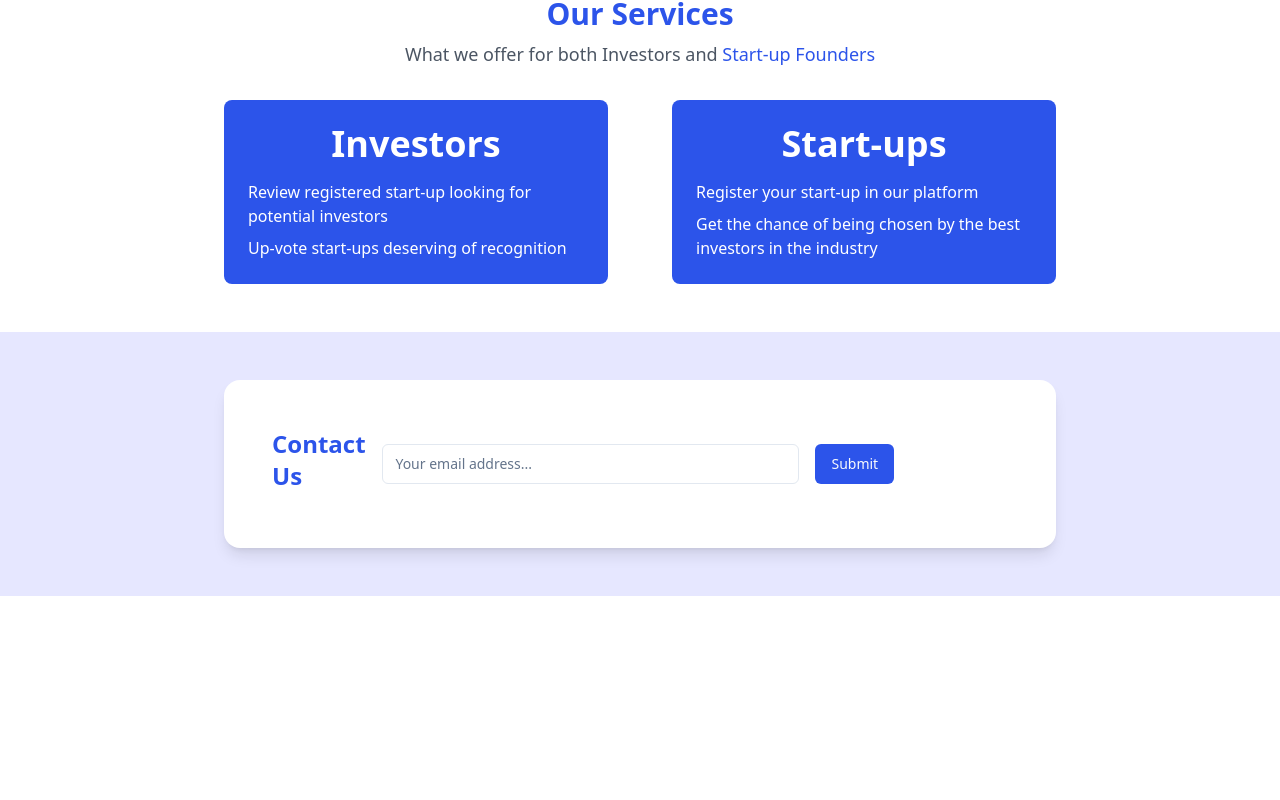
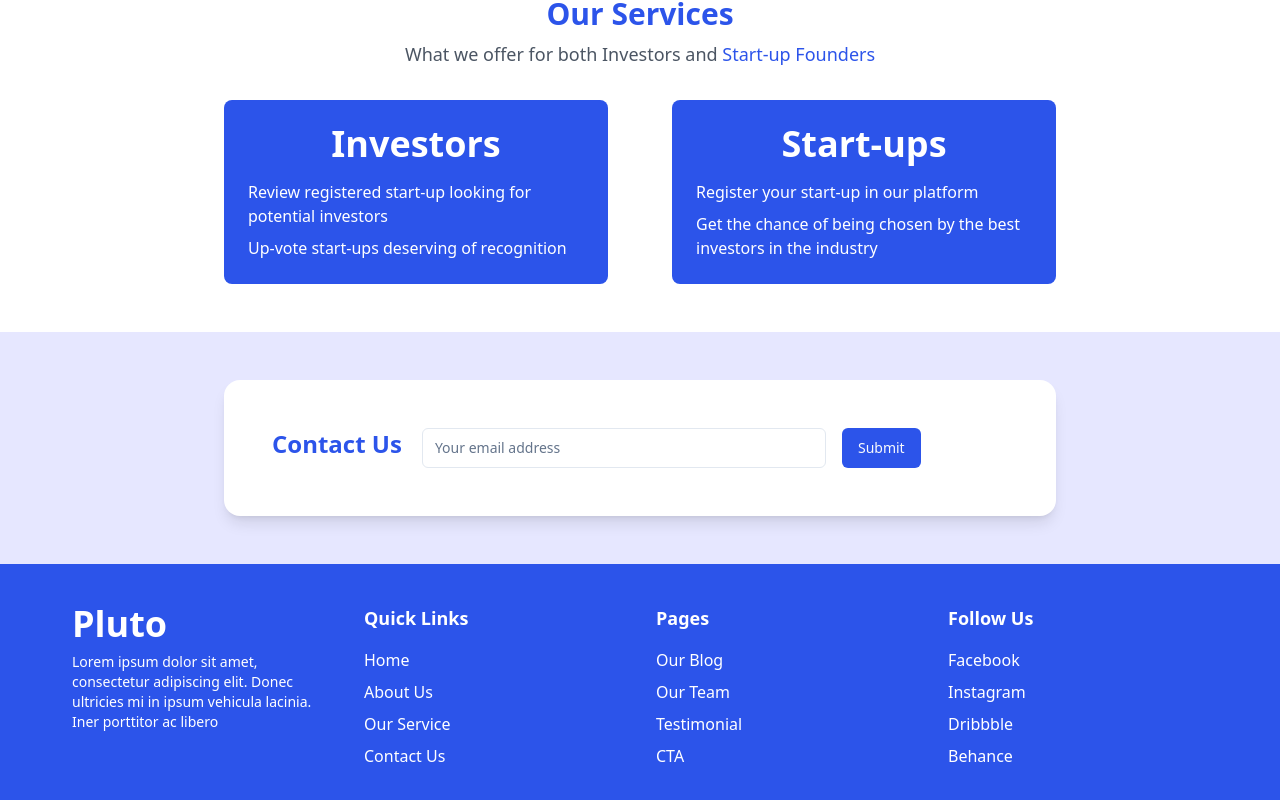
Before and after one commit to okcha4ever/pluto, a Next.js app: page / in a window 1280 px wide. Shown: the part 1145-1945 px from the top of the page. Before the commit the page ends 1741 px from the top, so only its background shows below. Built offline with nearby package versions, Linux system fonts and the light colour scheme; no server answers.

Commit message:
Added footer complete landing page

```diff
--- a/package.json
+++ b/package.json
@@ -15,6 +15,7 @@
   "dependencies": {
     "@next-auth/prisma-adapter": "^1.0.7",
     "@prisma/client": "^5.6.0",
+    "@radix-ui/react-avatar": "^1.0.4",
     "@radix-ui/react-slot": "^1.0.2",
     "@t3-oss/env-nextjs": "^0.7.1",
     "class-variance-authority": "^0.7.0",
--- a/src/app/page.tsx
+++ b/src/app/page.tsx
@@ -1,9 +1,9 @@
 import { Contact } from "@/components/component/contact";
 import EmpowerSection from "@/components/component/empower-section";
+import { Footer } from "@/components/component/footer";
 import { Hero } from "@/components/component/hero";
 import { HowItWorks } from "@/components/component/how-it-works-section";
 import { ServicesSection } from "@/components/component/services-section";
-
 
 export default function HomePage() {
   return (
@@ -13,6 +13,7 @@ export default function HomePage() {
       <HowItWorks />
       <ServicesSection />
       <Contact />
+      <Footer />
     </main>
   );
 }
--- a/src/components/component/contact.tsx
+++ b/src/components/component/contact.tsx
@@ -1,7 +1,3 @@
-/**
- * This code was generated by v0 by Vercel.
- * @see https://v0.dev/t/wR8kvMqzCYB
- */
 import { Input } from "@/components/ui/input";
 import { Button } from "@/components/ui/button";
 
@@ -9,16 +5,16 @@ export function Contact() {
   return (
     <section className="bg-[#e6e7ff] py-12">
       <div className="mx-auto max-w-4xl px-4 sm:px-6 lg:px-8">
-        <div className="rounded-2xl bg-white p-8 shadow-lg sm:flex sm:items-center sm:justify-between sm:p-12">
+        <div className="flex flex-col justify-between rounded-2xl bg-white p-8 shadow-lg sm:items-center sm:justify-start sm:p-12 md:flex-row">
           <div className="mb-4 sm:mb-0 sm:flex sm:flex-col">
-            <h2 className="mb-2 text-2xl font-bold text-[#2C54EA]">
+            <h2 className="mb-2 whitespace-nowrap text-2xl font-bold text-[#2C54EA]">
               Contact Us
             </h2>
           </div>
-          <div className="w-full sm:flex sm:items-center">
+          <div className="flex w-full items-center justify-start">
             <Input
-              className="mb-4 w-2/3 sm:mb-0 sm:mr-4"
-              placeholder="Your email address..."
+              className="mx-5  w-2/3 sm:mb-0 sm:mr-4"
+              placeholder="Your email address"
             />
             <Button className="bg-[#2C54EA]">Submit</Button>
           </div>
--- /dev/null
+++ b/src/components/component/footer.tsx
@@ -0,0 +1,92 @@
+import { WifiIcon } from "lucide-react";
+
+export function Footer() {
+  return (
+    <footer className="bg-[#2c54ea] p-10 text-white">
+      <div className="container mx-auto grid grid-cols-2 gap-8 sm:grid-cols-1 lg:grid-cols-4">
+        <div>
+          <h2 className="mb-2 text-4xl font-bold">Pluto</h2>
+          <p className="text-sm">
+            Lorem ipsum dolor sit amet, consectetur adipiscing elit. Donec
+            ultricies mi in ipsum vehicula lacinia. Iner porttitor ac libero
+          </p>
+        </div>
+        <div>
+          <h3 className="mb-4 text-lg font-semibold">Quick Links</h3>
+          <ul className="space-y-2">
+            <li>
+              <a className="hover:underline" href="#">
+                Home
+              </a>
+            </li>
+            <li>
+              <a className="hover:underline" href="#">
+                About Us
+              </a>
+            </li>
+            <li>
+              <a className="hover:underline" href="#">
+                Our Service
+              </a>
+            </li>
+            <li>
+              <a className="hover:underline" href="#">
+                Contact Us
+              </a>
+            </li>
+          </ul>
+        </div>
+        <div>
+          <h3 className="mb-4 text-lg font-semibold">Pages</h3>
+          <ul className="space-y-2">
+            <li>
+              <a className="hover:underline" href="#">
+                Our Blog
+              </a>
+            </li>
+            <li>
+              <a className="hover:underline" href="#">
+                Our Team
+              </a>
+            </li>
+            <li>
+              <a className="hover:underline" href="#">
+                Testimonial
+              </a>
+            </li>
+            <li>
+              <a className="hover:underline" href="#">
+                CTA
+              </a>
+            </li>
+          </ul>
+        </div>
+        <div>
+          <h3 className="mb-4 text-lg font-semibold">Follow Us</h3>
+          <ul className="space-y-2">
+            <li>
+              <a className="hover:underline" href="#">
+                Facebook
+              </a>
+            </li>
+            <li>
+              <a className="hover:underline" href="#">
+                Instagram
+              </a>
+            </li>
+            <li>
+              <a className="hover:underline" href="#">
+                Dribbble
+              </a>
+            </li>
+            <li>
+              <a className="hover:underline" href="#">
+                Behance
+              </a>
+            </li>
+          </ul>
+        </div>
+      </div>
+    </footer>
+  );
+}
--- /dev/null
+++ b/src/components/component/navbar.tsx
@@ -0,0 +1,100 @@
+/**
+ * This code was generated by v0 by Vercel.
+ * @see https://v0.dev/t/pMx7jTiPsGJ
+ */
+import { Input } from "@/components/ui/input"
+import { AvatarImage, AvatarFallback, Avatar } from "@/components/ui/avatar"
+
+export function Navbar() {
+  return (
+    <nav className="bg-[#3b49df] p-4">
+      <div className="container mx-auto flex items-center justify-between">
+        <div className="flex items-center space-x-4">
+          <FlagIcon className="text-white h-6 w-6" />
+          <span className="text-xl font-bold text-white">Pluto</span>
+        </div>
+        <div className="flex-1 mx-4">
+          <div className="relative">
+            <Input className="pl-10 pr-10 w-full rounded-full" placeholder="Search for anything" type="search" />
+            <MicroscopeIcon className="absolute left-3 top-1/2 transform -translate-y-1/2 text-gray-500 h-5 w-5" />
+          </div>
+        </div>
+        <div className="flex items-center space-x-4">
+          <Avatar>
+            <AvatarImage alt="User avatar" src="/placeholder.svg?height=32&width=32" />
+            <AvatarFallback>U</AvatarFallback>
+          </Avatar>
+          <MenuIcon className="text-white h-6 w-6" />
+        </div>
+      </div>
+    </nav>
+  )
+}
+
+
+function FlagIcon(props) {
+  return (
+    <svg
+      {...props}
+      xmlns="http://www.w3.org/2000/svg"
+      width="24"
+      height="24"
+      viewBox="0 0 24 24"
+      fill="none"
+      stroke="currentColor"
+      strokeWidth="2"
+      strokeLinecap="round"
+      strokeLinejoin="round"
+    >
+      <path d="M4 15s1-1 4-1 5 2 8 2 4-1 4-1V3s-1 1-4 1-5-2-8-2-4 1-4 1z" />
+      <line x1="4" x2="4" y1="22" y2="15" />
+    </svg>
+  )
+}
+
+
+function MicroscopeIcon(props) {
+  return (
+    <svg
+      {...props}
+      xmlns="http://www.w3.org/2000/svg"
+      width="24"
+      height="24"
+      viewBox="0 0 24 24"
+      fill="none"
+      stroke="currentColor"
+      strokeWidth="2"
+      strokeLinecap="round"
+      strokeLinejoin="round"
+    >
+      <path d="M6 18h8" />
+      <path d="M3 22h18" />
+      <path d="M14 22a7 7 0 1 0 0-14h-1" />
+      <path d="M9 14h2" />
+      <path d="M9 12a2 2 0 0 1-2-2V6h6v4a2 2 0 0 1-2 2Z" />
+      <path d="M12 6V3a1 1 0 0 0-1-1H9a1 1 0 0 0-1 1v3" />
+    </svg>
+  )
+}
+
+
+function MenuIcon(props) {
+  return (
+    <svg
+      {...props}
+      xmlns="http://www.w3.org/2000/svg"
+      width="24"
+      height="24"
+      viewBox="0 0 24 24"
+      fill="none"
+      stroke="currentColor"
+      strokeWidth="2"
+      strokeLinecap="round"
+      strokeLinejoin="round"
+    >
+      <line x1="4" x2="20" y1="12" y2="12" />
+      <line x1="4" x2="20" y1="6" y2="6" />
+      <line x1="4" x2="20" y1="18" y2="18" />
+    </svg>
+  )
+}
--- /dev/null
+++ b/src/components/ui/avatar.tsx
@@ -0,0 +1,50 @@
+"use client"
+
+import * as React from "react"
+import * as AvatarPrimitive from "@radix-ui/react-avatar"
+
+import { cn } from "@/lib/utils"
+
+const Avatar = React.forwardRef<
+  React.ElementRef<typeof AvatarPrimitive.Root>,
+  React.ComponentPropsWithoutRef<typeof AvatarPrimitive.Root>
+>(({ className, ...props }, ref) => (
+  <AvatarPrimitive.Root
+    ref={ref}
+    className={cn(
+      "relative flex h-10 w-10 shrink-0 overflow-hidden rounded-full",
+      className
+    )}
+    {...props}
+  />
+))
+Avatar.displayName = AvatarPrimitive.Root.displayName
+
+const AvatarImage = React.forwardRef<
+  React.ElementRef<typeof AvatarPrimitive.Image>,
+  React.ComponentPropsWithoutRef<typeof AvatarPrimitive.Image>
+>(({ className, ...props }, ref) => (
+  <AvatarPrimitive.Image
+    ref={ref}
+    className={cn("aspect-square h-full w-full", className)}
+    {...props}
+  />
+))
+AvatarImage.displayName = AvatarPrimitive.Image.displayName
+
+const AvatarFallback = React.forwardRef<
+  React.ElementRef<typeof AvatarPrimitive.Fallback>,
+  React.ComponentPropsWithoutRef<typeof AvatarPrimitive.Fallback>
+>(({ className, ...props }, ref) => (
+  <AvatarPrimitive.Fallback
+    ref={ref}
+    className={cn(
+      "flex h-full w-full items-center justify-center rounded-full bg-muted",
+      className
+    )}
+    {...props}
+  />
+))
+AvatarFallback.displayName = AvatarPrimitive.Fallback.displayName
+
+export { Avatar, AvatarImage, AvatarFallback }
```
Also changed, not shown: src/app/results/page.tsx (added), 1 other file (tests, documents, lock files or other folders).
